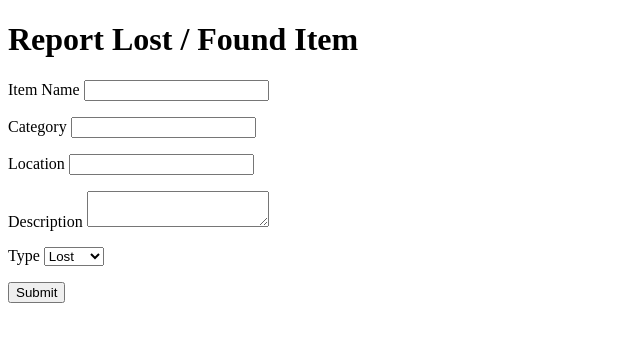
After one commit to ajith-kumar-ks/lost-and-found-campus, a Flask app: page /report in a window 1280 px wide. The commit adds this page. Shown: the top 342 px of the page, without its empty margins (0-640 px from the left). Run offline with Flask 3, Linux system fonts and the light colour scheme.

Commit message:
Added report route and form

```diff
--- a/app/forms.py
+++ b/app/forms.py
@@ -1,5 +1,5 @@
 from flask_wtf import FlaskForm
-from wtforms import StringField, PasswordField, SubmitField, EmailField
+from wtforms import StringField, PasswordField, SubmitField, EmailField, TextAreaField, SelectField
 from wtforms.validators import DataRequired, Email, Length
 
 
@@ -14,3 +14,16 @@ class LoginForm(FlaskForm):
     email = EmailField("Email", validators=[DataRequired(), Email()])
     password = PasswordField("Password", validators=[DataRequired(), Length(min=8, max=16)])
     submit = SubmitField("Sign In")
+
+
+class ItemForm(FlaskForm):
+    name = StringField("Item Name", validators=[DataRequired(), Length(max=100)])
+    category = StringField("Category", validators=[DataRequired(), Length(max=50)])
+    location = StringField("Location", validators=[DataRequired(), Length(max=100)])
+    description = TextAreaField("Description")
+    type = SelectField("Type", choices=[
+        ("lost", "Lost"),
+        ("found", "Found")
+    ],
+    validators=[DataRequired()])
+    submit = SubmitField("Submit")
--- a/app/routes.py
+++ b/app/routes.py
@@ -1,7 +1,7 @@
 from flask import Blueprint, render_template, redirect, url_for, flash
 from app import db
-from app.models import User
-from app.forms import RegistrationForm, LoginForm
+from app.models import User, Item
+from app.forms import RegistrationForm, LoginForm, ItemForm
 from werkzeug.security import generate_password_hash, check_password_hash
 from flask_login import login_required, login_user, logout_user, current_user
 
@@ -91,3 +91,23 @@ def logout():
     flash("You have been logged out.", "info")
 
     return redirect(url_for("main.home"))
+
+
+@main.route('/report', methods=['GET', 'POST'])
+def report():
+    form = ItemForm()
+
+    if form.validate_on_submit():
+        item = Item(
+            name = form.name.data,
+            category = form.category.data,
+            location = form.location.data,
+            description = form.description.data,
+            type = form.type.data,
+            user_id = current_user.id
+        )
+        db.session.add(item)
+        db.session.commit()
+        flash("Item reported successfully!", "success")
+        return redirect(url_for("main.home"))
+    return render_template('report.html', form = form)
--- /dev/null
+++ b/app/templates/report.html
@@ -0,0 +1,56 @@
+<!DOCTYPE html>
+<html>
+<head>
+    <title>Report Item</title>
+</head>
+
+<body>
+
+    <h1>Report Lost / Found Item</h1>
+
+        {% with messages = get_flashed_messages(with_categories=true) %}
+        {% if messages %}
+            {% for category, message in messages %}
+                <p>{{ message }}</p>
+            {% endfor %}
+        {% endif %}
+    {% endwith %}
+
+    <form method="POST">
+
+        {{ form.hidden_tag() }}
+
+        <p>
+            {{ form.name.label }}
+            {{ form.name() }}
+        </p>
+
+        <p>
+            {{ form.category.label }}
+            {{ form.category() }}
+        </p>
+
+        <p>
+            {{ form.location.label }}
+            {{ form.location() }}
+        </p>
+
+        <p>
+            {{ form.description.label }}
+            {{ form.description() }}
+        </p>
+
+        <p>
+            {{ form.type.label }}
+            {{ form.type() }}
+        </p>
+
+        <p>
+            {{ form.submit() }}
+        </p>
+
+    </form>
+
+
+</body>
+</html>
```
Also changed, not shown: app/templates/home.html (+13 -3 lines).
